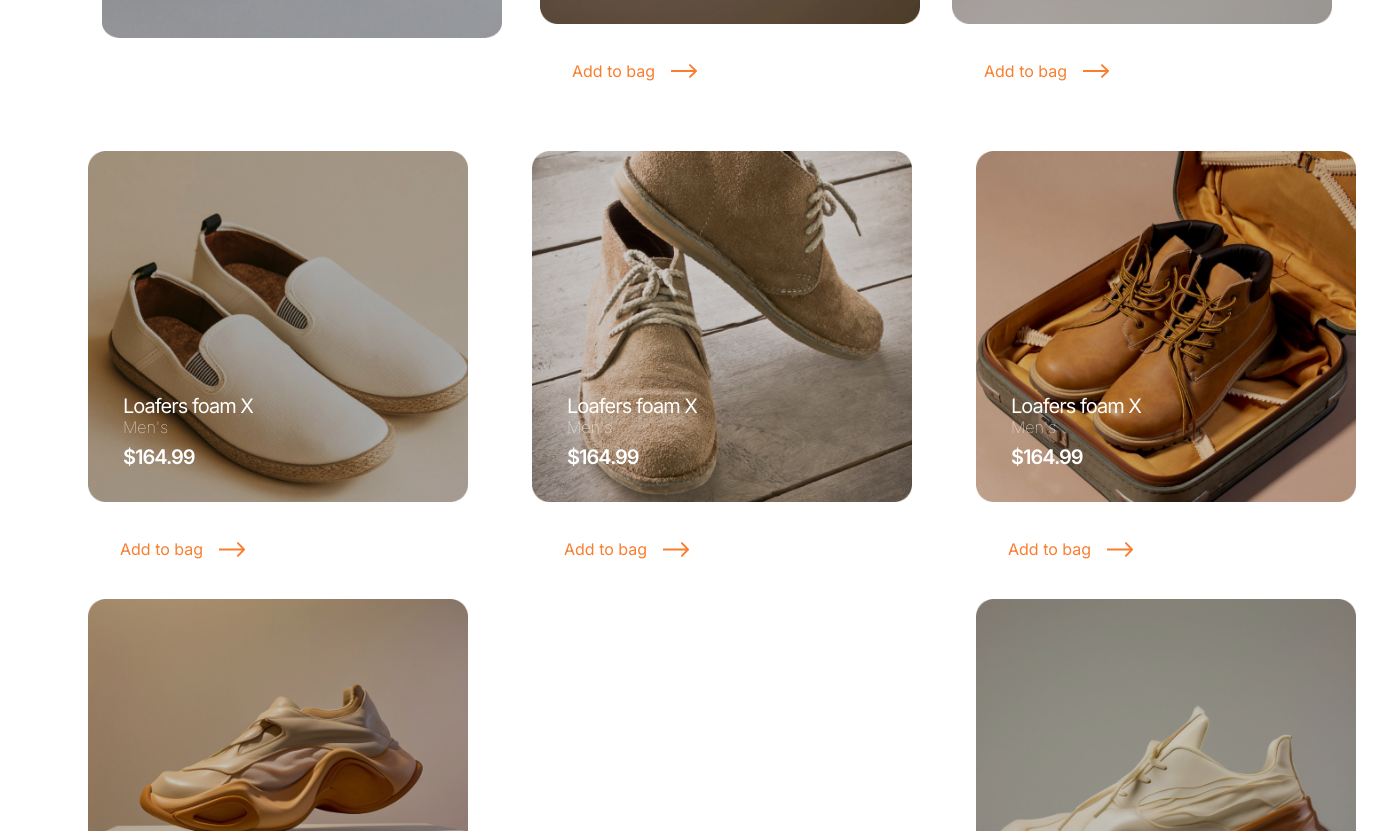
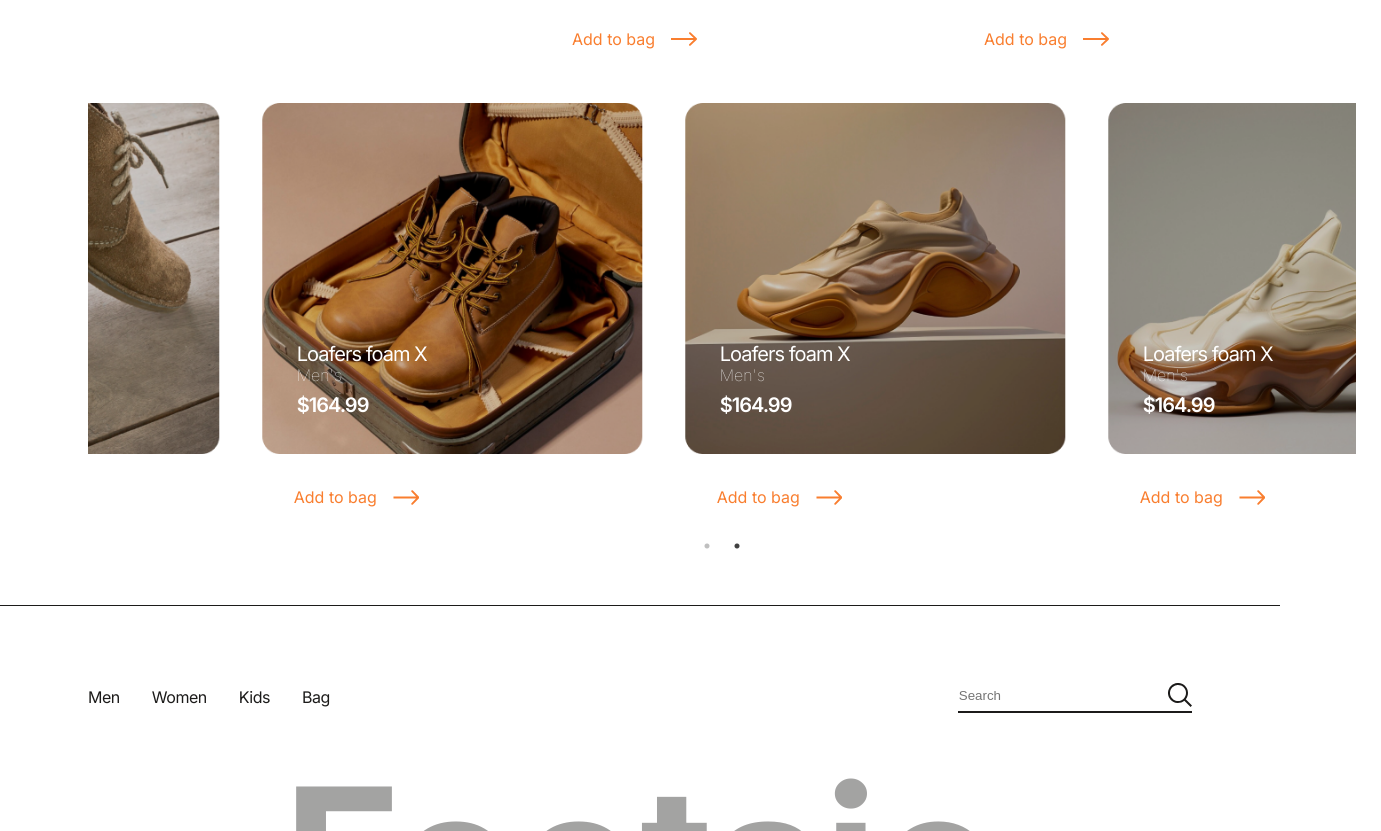
Before and after one commit to abanicaisse/footie-hng-stage2, a React (Vite) app: page / in a window 1280 px wide. Shown: the part 2631-3462 px from the top of the page, 1381 px wide, since content can reach past the window. Built offline with nearby package versions, Linux system fonts and the light colour scheme.

Commit message:
Implemented product slider

```diff
--- a/src/components/Product/product.css
+++ b/src/components/Product/product.css
@@ -5,12 +5,13 @@
   border-radius: 3.125rem;
   padding: 0 0;
   margin-bottom: 1rem;
+  margin: auto;
 }
 
 .shoe-card > img {
   width: 100%;
-  top: 0;
-  left: 0;
+  /* top: 0;
+  left: 0; */
   z-index: -1;
 }
 
--- a/src/components/Showcase/Showcase.jsx
+++ b/src/components/Showcase/Showcase.jsx
@@ -1,4 +1,8 @@
 import React from "react";
+
+import Slider from "react-slick";
+import "slick-carousel/slick/slick.css";
+import "slick-carousel/slick/slick-theme.css";
 
 import "./showcase.css";
 import { productShoeVert } from "../../assets";
@@ -6,6 +10,48 @@ import { shoeProducts } from "../../data/products";
 import Product from "../Product/Product";
 
 const Showcase = () => {
+  const settings = {
+    dots: true,
+    infinite: false,
+    speed: 5000,
+    slidesToShow: 1,
+    slidesToScroll: 1,
+    initialSlide: 0,
+    swipeToSlide: true,
+    afterChange: function (index) {
+      console.log(
+        `Slider Changed to: ${index + 1}, background: #222; color: #bada55`
+      );
+    },
+    autoplay: true,
+    autoplaySpeed: 2000,
+    cssEase: "linear",
+    responsive: [
+      {
+        breakpoint: 2000,
+        settings: {
+          slidesToShow: 3,
+          slidesToScroll: 3,
+        },
+      },
+      {
+        breakpoint: 1200,
+        settings: {
+          slidesToShow: 2,
+          slidesToScroll: 2,
+          initialSlide: 2,
+        },
+      },
+      {
+        breakpoint: 850,
+        settings: {
+          slidesToShow: 1,
+          slidesToScroll: 1,
+        },
+      },
+    ],
+  };
+
   return (
     <section>
       <div className="showcase">
@@ -31,8 +77,10 @@ const Showcase = () => {
               />
             ))}
         </div>
-        <div className="showcase-slider">
-          {/* <p>Mobile slider</p> */}
+        {/* <div className="showcase-slider">
+          <p>Mobile slider</p> */}
+
+        <Slider {...settings} className="showcase-slider">
           {shoeProducts
             .filter((product) => !product.vertical)
             .map((shoe, i) => (
@@ -44,7 +92,8 @@ const Showcase = () => {
                 price={shoe.price}
               />
             ))}
-        </div>
+        </Slider>
+        {/* </div> */}
       </div>
     </section>
   );
--- a/src/components/Showcase/showcase.css
+++ b/src/components/Showcase/showcase.css
@@ -61,7 +61,7 @@ section {
   /* background-color: red; */
   grid-area: shoes-text;
   padding: 0;
-  margin-top: -2rem;
+  margin-top: 0rem;
 }
 
 .shoes-text > h1 {
@@ -76,14 +76,20 @@ section {
 }
 
 .showcase-slider {
+  /* width: 100%; */
   grid-area: showcase-slider;
-
+  /* background-color: red; */
   display: grid;
-  overflow: scroll;
   margin: auto;
-  padding: var(--sect-py-mobile) var(--sect-px-mobile);
+  padding: 0 var(--sect-px-mobile);
   margin-top: -2.5rem;
 }
+
+/* .showcase-slider > div {
+  background-color: green;
+  display: grid;
+  place-items: center;
+} */
 
 @media screen and (min-width: 1200px) {
   .showcase {
@@ -164,9 +170,6 @@ section {
   .showcase-slider {
     grid-area: showcase-slider;
     width: 100%;
-    display: flex;
-    flex-wrap: wrap;
-    justify-content: space-between;
     padding: 0;
     margin-top: 0rem;
   }
```
